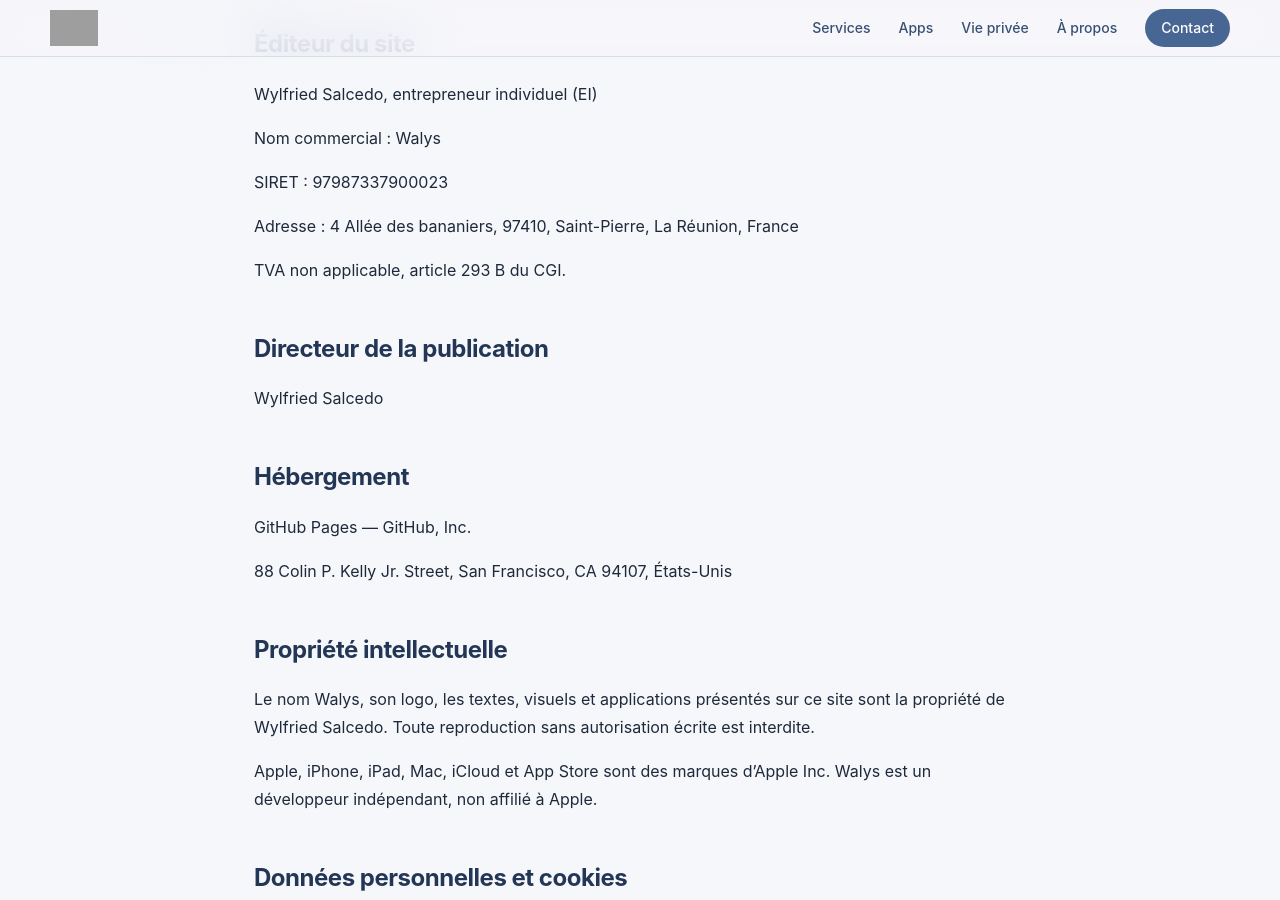
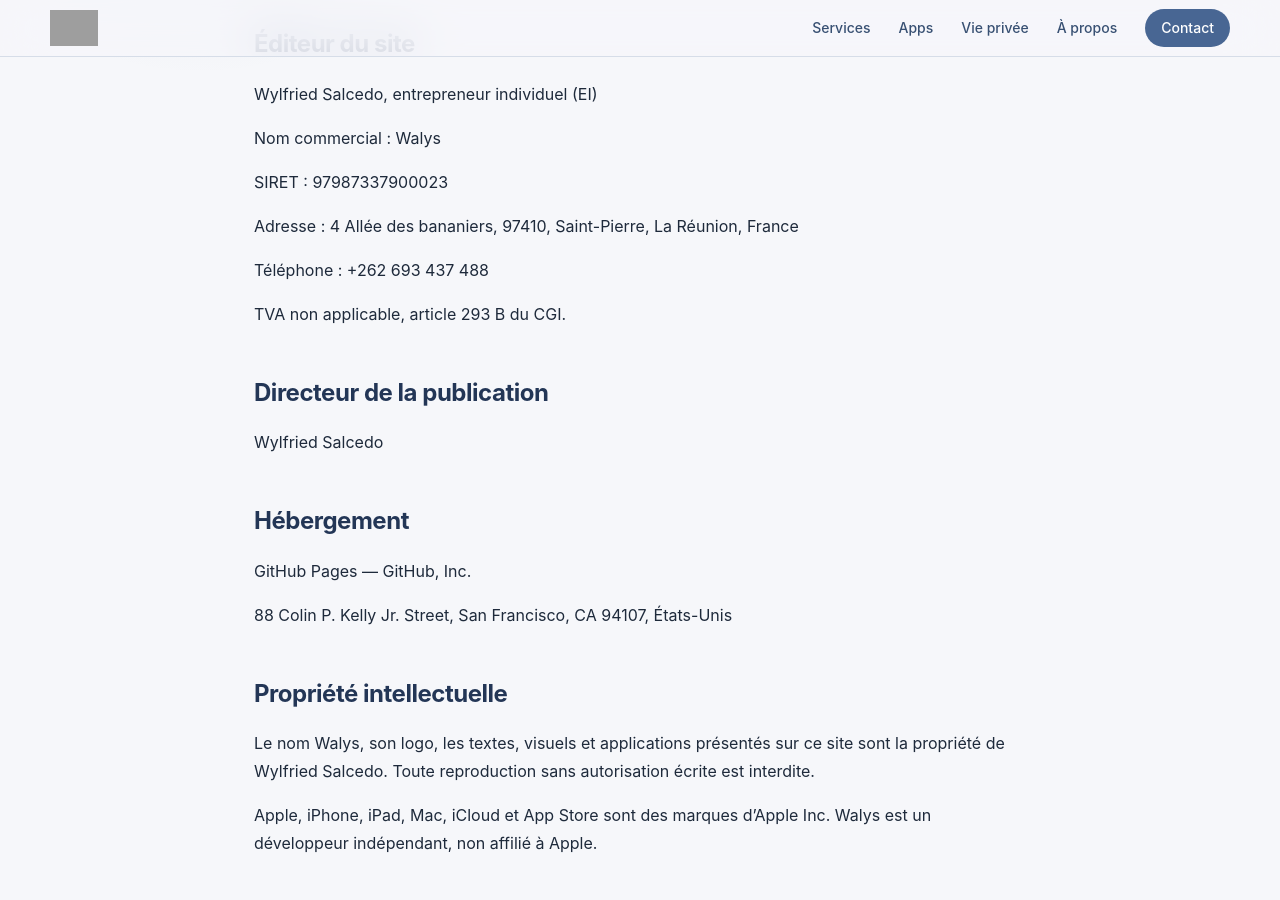
Before and after one commit to Walys-fr/walys-fr.github.io, a Jekyll site: the page built from mentions-legales.md, in a window 1280 px wide and 900 px high, scrolled down 333 px. Built offline with Jekyll 4.4.1, drawn with Linux system fonts in a browser that asks for light colours; our own code applies the rules of GitHub Pages for plain Markdown files; grey boxes are pictures that could not be loaded.

Commit message:
Update mentions-legales.md (via Pages CMS)

```diff
--- a/mentions-legales.md
+++ b/mentions-legales.md
@@ -12,6 +12,8 @@ Nom commercial : Walys
 SIRET : 97987337900023
 
 Adresse : 4 Allée des bananiers, 97410, Saint-Pierre, La Réunion, France
+
+Téléphone : +262 693 437 488
 
 TVA non applicable, article 293 B du CGI.
 
```
